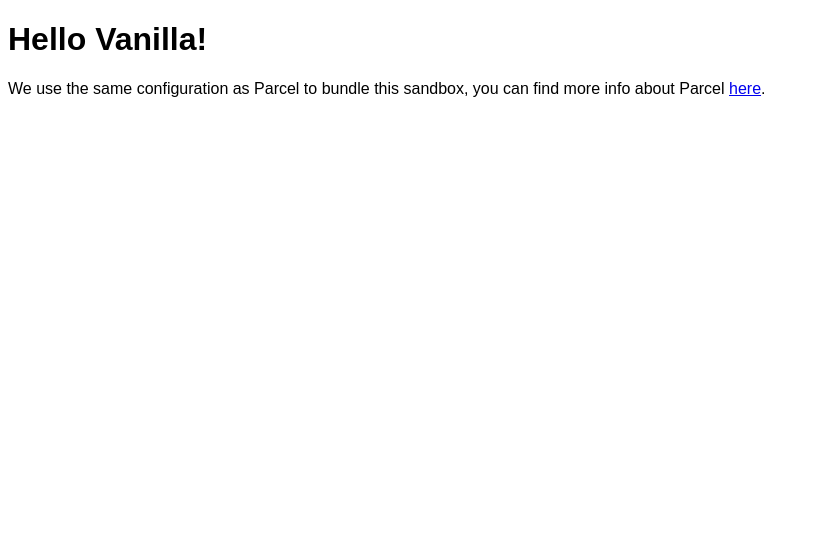
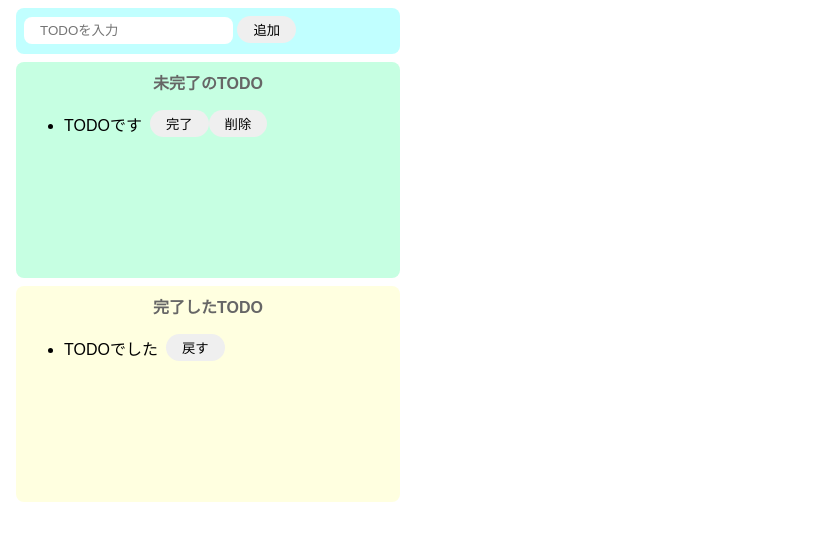
Before and after one commit to Hachi8888/toDoApp, a website built with Parcel: page index.html in a window 1280 px wide. Shown: the whole page, without its empty margins (0-819 px from the left). Built offline with nearby package versions, Linux system fonts and the light colour scheme.

Commit message:
[add] design

```diff
--- a/index.html
+++ b/index.html
@@ -1,16 +1,36 @@
 <!DOCTYPE html>
 <html>
+  <head>
+    <title>TODO（JS）</title>
+    <meta charset="UTF-8" />
+  </head>
 
-<head>
-	<title>Parcel Sandbox</title>
-	<meta charset="UTF-8" />
-</head>
+  <body>
+    <div class="input-area">
+      <input placeholder="TODOを入力" />
+      <button>追加</button>
+    </div>
 
-<body>
-	<div id="app"></div>
+    <div class="incomplete-area">
+      <p class="title">未完了のTODO</p>
+      <ul>
+        <div class="list-row">
+          <li>TODOです</li>
+          <button>完了</button>
+          <button>削除</button>
+        </div>
+      </ul>
+    </div>
 
-	<script src="src/index.js">
-	</script>
-</body>
-
+    <div class="complete-area">
+      <p class="title">完了したTODO</p>
+      <ul>
+        <div class="list-row">
+          <li>TODOでした</li>
+          <button>戻す</button>
+        </div>
+      </ul>
+    </div>
+    <script src="src/index.js"></script>
+  </body>
 </html>
--- a/src/index.js
+++ b/src/index.js
@@ -1,10 +1 @@
 import "./styles.css";
-
-document.getElementById("app").innerHTML = `
-<h1>Hello Vanilla!</h1>
-<div>
-  We use the same configuration as Parcel to bundle this sandbox, you can find more
-  info about Parcel
-  <a href="https://parceljs.org" target="_blank" rel="noopener noreferrer">here</a>.
-</div>
-`;
--- a/src/styles.css
+++ b/src/styles.css
@@ -1,3 +1,62 @@
 body {
   font-family: sans-serif;
+  width: 400px;
 }
+
+input {
+  border-radius: 8px;
+  border: none;
+  padding: 6px 16px;
+}
+
+button {
+  border-radius: 16px;
+  border: none;
+  padding: 4px 16px;
+}
+
+button:hover {
+  background-color: #ff7fff;
+  color: #fff;
+}
+
+li {
+  margin-right: 8px;
+}
+
+.input-area {
+  background-color: #c1ffff;
+  height: 30px;
+  padding: 8px;
+  margin: 8px;
+  border-radius: 8px;
+}
+
+.incomplete-area {
+  background-color: #c6ffe2;
+  min-height: 200px;
+  padding: 8px;
+  margin: 8px;
+  border-radius: 8px;
+}
+
+.complete-area {
+  background-color: #ffffe0;
+  min-height: 200px;
+  padding: 8px;
+  margin: 8px;
+  border-radius: 8px;
+}
+
+.title {
+  text-align: center;
+  margin-top: 0;
+  font-weight: bold;
+  color: #666;
+}
+
+.list-row {
+  display: flex;
+  align-items: center;
+  padding-bottom: 4px;
+}
```
